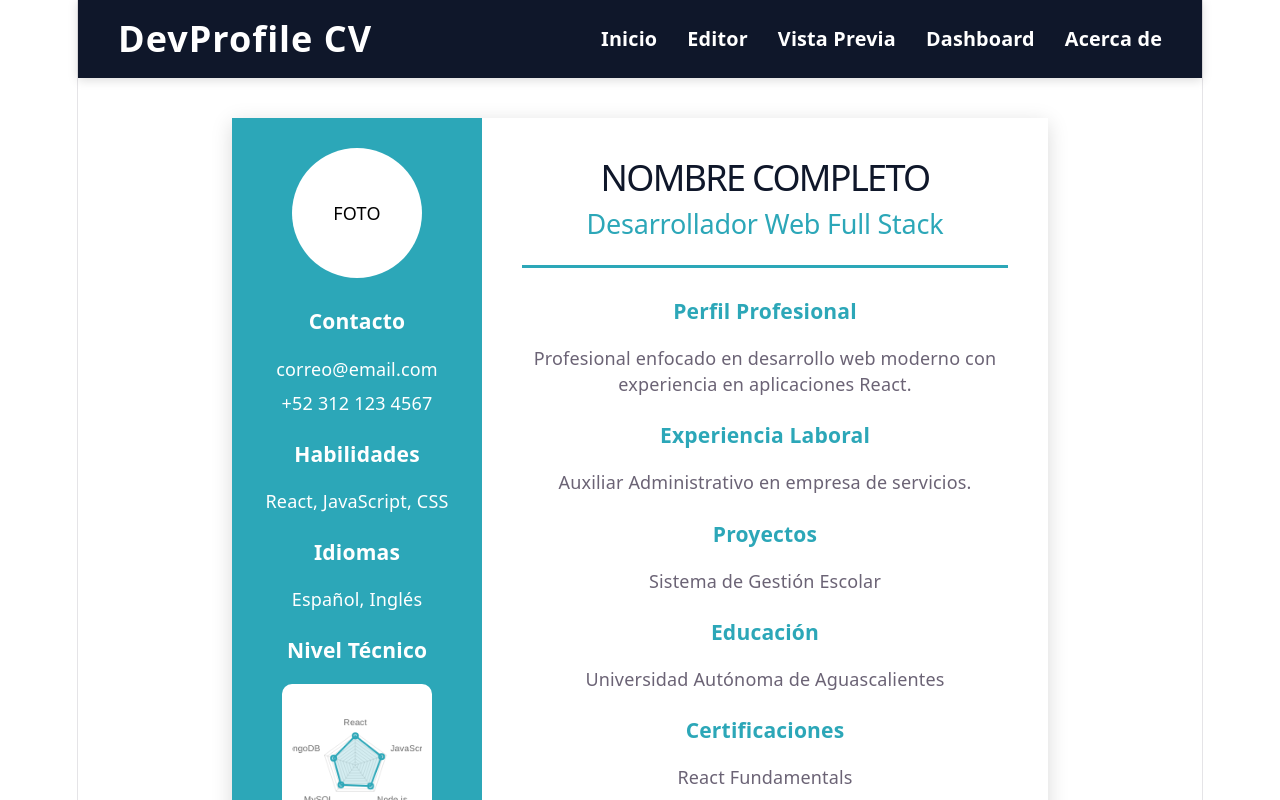
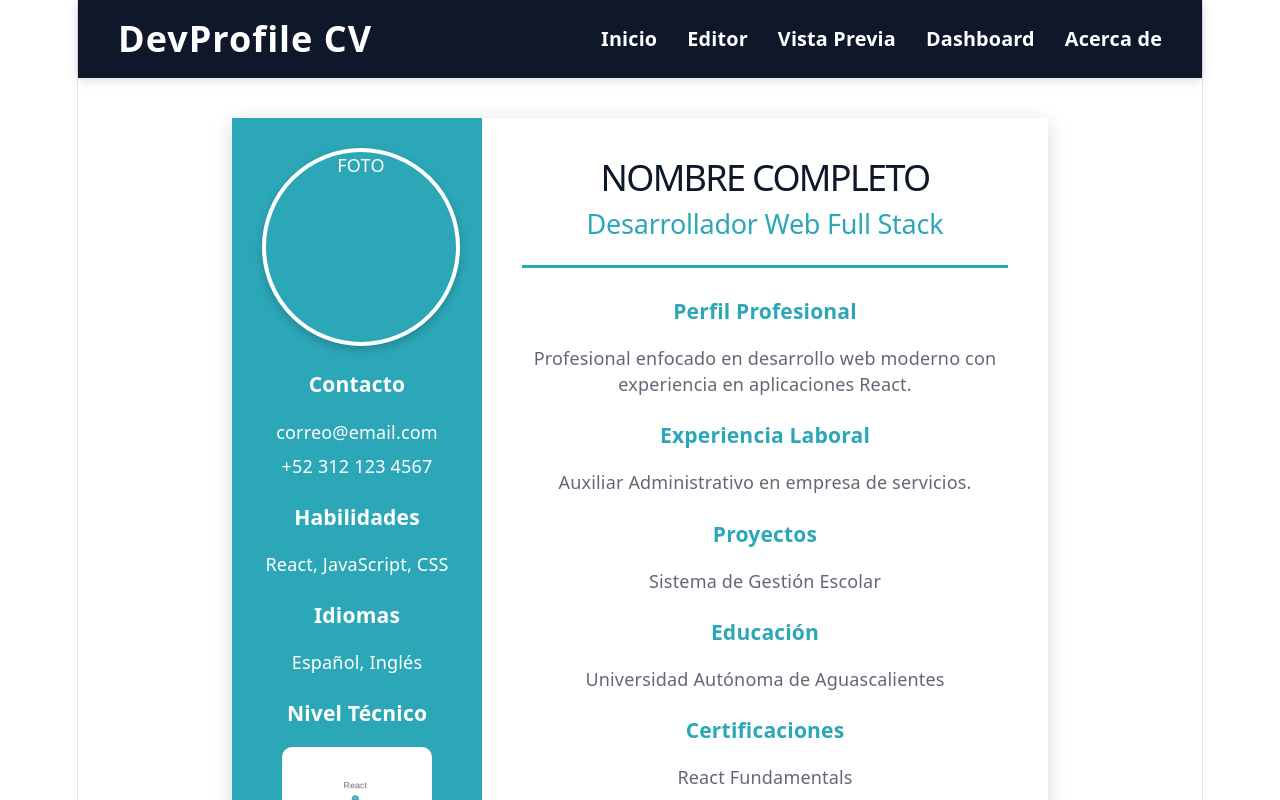
Before and after one commit to AlejandroContreras23/DevProfile, a React (Vite) app: page /preview in a window 1280 px wide. Shown: the top 800 px of the page. Built offline with nearby package versions, Linux system fonts and the light colour scheme.

Commit message:
Foto mas grande

```diff
--- a/src/estilos/layoutcv.css
+++ b/src/estilos/layoutcv.css
@@ -20,28 +20,23 @@
 }
 
 .cv-photo {
-  width: 130px;
-  height: 130px;
+  width: 190px;
+  height: 190px;
 
-  background: white;
-  color: black;
-
-  margin: 0 auto 30px;
-
-  display: flex;
-  justify-content: center;
-  align-items: center;
+  margin: 0 auto 25px;
 
   border-radius: 50%;
+  overflow: hidden;
+
+  border: 4px solid white;
+
+  box-shadow: 0 4px 10px rgba(0,0,0,0.2);
 }
 
-.cv-photo-img {
+.cv-photo img {
   width: 100%;
   height: 100%;
-
   object-fit: cover;
-
-  border-radius: 50%;
 }
 
 .cv-main {
```
